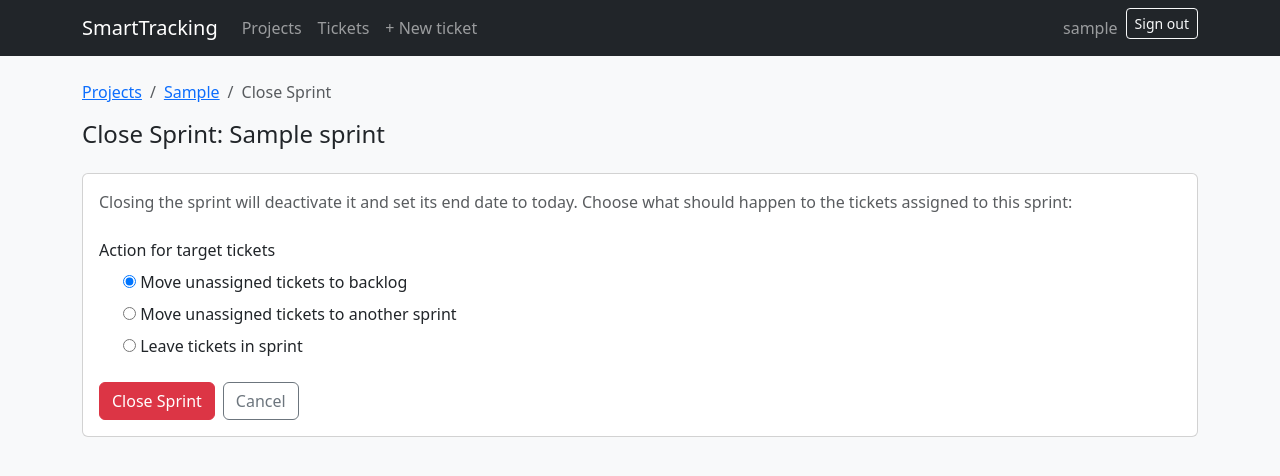
After one commit to mrommel/SmartTracking, a Django app: page /tracking/projects/1/sprints/1/close/ in a window 1280 px wide. The commit adds this page. Shown: the top 476 px of the page. Run offline with Django 5.2, Linux system fonts and the light colour scheme; a user stored in the database is signed in; tables that the repository leaves empty hold one stand-in row (values such as "Sample post").

Commit message:
add close sprint option

```diff
--- a/tracking/forms.py
+++ b/tracking/forms.py
@@ -1,4 +1,5 @@
 from django import forms
+from django.utils.translation import gettext_lazy as _
 
 from .models import Attachment, Comment, Component, Label, Project, Sprint, Ticket, TicketRelation
 
@@ -214,6 +215,48 @@ class SprintDeleteForm(forms.Form):
 			self.fields["sprint"].queryset = project.sprints.all()
 
 
+class SprintCloseForm(forms.Form):
+	"""Close a sprint with options for ticket handling."""
+
+	ACTIONS = [
+		("backlog", _("Move unassigned tickets to backlog")),
+		("sprint", _("Move unassigned tickets to another sprint")),
+		("keep", _("Leave tickets in sprint")),
+	]
+
+	action = forms.ChoiceField(
+		choices=ACTIONS,
+		widget=forms.RadioSelect,
+		label=_("Action for target tickets"),
+		initial="backlog",
+	)
+	target_sprint = forms.ModelChoiceField(
+		queryset=Sprint.objects.none(),
+		label=_("Target sprint"),
+		required=False,
+		empty_label=None,
+	)
+
+	def __init__(self, *args, project=None, exclude_sprint=None, **kwargs):
+		super().__init__(*args, **kwargs)
+		if project is not None:
+			self.fields["target_sprint"].queryset = (
+				project.sprints.all()
+				.filter(
+					is_active=True,
+					created_at__gte=exclude_sprint.created_at
+					if exclude_sprint and exclude_sprint.created_at
+					else None,
+				)
+				.exclude(pk=exclude_sprint.pk)
+				if exclude_sprint
+				else project.sprints.filter(is_active=True).exclude(pk=exclude_sprint.pk)
+			)
+			# Hide the target_sprint field if action is "keep" or "backlog"
+			if self.data and self.data.get("action") in ("keep", "backlog"):
+				self.fields["target_sprint"].widget = forms.HiddenInput()
+
+
 class AttachmentForm(forms.ModelForm):
 	"""Upload an attachment to a ticket."""
 
--- a/tracking/models.py
+++ b/tracking/models.py
@@ -72,6 +72,33 @@ class Sprint(models.Model):
 		return self.is_active and Sprint.objects.filter(
 			project=self.project, is_active=True, pk=self.pk
 		).exists()
+
+	def close(self):
+		"""Close this sprint: deactivate it and set end_date to today."""
+		from django.utils import timezone
+		self.is_active = False
+		self.end_date = timezone.localdate()
+		self.save(update_fields=["is_active", "end_date"])
+
+	def close_with_action(self, action="backlog", target_sprint_id=None):
+		"""Close this sprint with an action for its tickets.
+
+		`action` can be:
+		- "backlog": move unassigned tickets to backlog (sprint=None)
+		- "sprint": move unassigned tickets to target_sprint (needs target_sprint_id)
+		- "keep": leave tickets as-is
+		"""
+		from django.utils import timezone
+		tickets = self.tickets.filter(sprint=self)
+		if action == "backlog":
+			tickets.update(sprint=None)
+		elif action == "sprint":
+			if target_sprint_id:
+				tickets.update(sprint_id=target_sprint_id)
+		# "keep" does nothing to tickets
+		self.is_active = False
+		self.end_date = timezone.localdate()
+		self.save(update_fields=["is_active", "end_date"])
 
 
 class Component(models.Model):
--- a/tracking/templates/tracking/project_detail.html
+++ b/tracking/templates/tracking/project_detail.html
@@ -239,6 +239,7 @@
 						{% if active_sprint.end_date %}
 							<span class="badge bg-secondary">End: {{ active_sprint.end_date }}</span>
 						{% endif %}
+						<a href="{% url 'sprint_close' project.pk active_sprint.pk %}" class="btn btn-sm btn-outline-danger">Close Sprint</a>
 					</div>
 				</div>
 				<p class="text-muted">{{ active_sprint.description }}</p>
--- /dev/null
+++ b/tracking/templates/tracking/sprint_close.html
@@ -0,0 +1,72 @@
+{% extends "tracking/base.html" %}
+
+{% block content %}
+	<nav aria-label="breadcrumb">
+		<ol class="breadcrumb">
+			<li class="breadcrumb-item"><a href="{% url 'project_list' %}">Projects</a></li>
+			<li class="breadcrumb-item"><a href="{% url 'project_detail' project.pk %}?tab=active_sprint">{{ project.key }}</a></li>
+			<li class="breadcrumb-item active">Close Sprint</li>
+		</ol>
+	</nav>
+
+	<div class="d-flex justify-content-between align-items-center mb-4">
+		<h4 class="mb-0">Close Sprint: {{ sprint.name }}</h4>
+	</div>
+
+	<div class="card">
+		<div class="card-body">
+			<p class="text-muted mb-4">
+				Closing the sprint will deactivate it and set its end date to today.
+				Choose what should happen to the tickets assigned to this sprint:
+			</p>
+
+			<form method="post" action="{% url 'sprint_close' project.pk sprint.pk %}">
+				{% csrf_token %}
+
+				<div class="mb-4">
+					<div class="fw-medium mb-2">{{ form.action.label }}</div>
+					{% for subfield in form.action %}
+						<div class="form-check mb-2">
+							{{ subfield.tag }}
+							<label class="form-check-label" for="{{ subfield.id_for_label }}">
+								{{ subfield.choice_label }}
+							</label>
+						</div>
+					{% endfor %}
+					{% if form.action.errors %}
+						<div class="text-danger small">{{ form.action.errors }}</div>
+					{% endif %}
+				</div>
+
+				<div class="mb-4" id="target-sprint-field" style="display: none;">
+					<div class="fw-medium mb-2">{{ form.target_sprint.label }}</div>
+					{{ form.target_sprint }}
+					{% if form.target_sprint.errors %}
+						<div class="text-danger small">{{ form.target_sprint.errors }}</div>
+					{% endif %}
+				</div>
+
+				<div class="d-flex gap-2">
+					<button type="submit" class="btn btn-danger">Close Sprint</button>
+					<a href="{% url 'project_detail' project.pk %}?tab=active_sprint" class="btn btn-outline-secondary">Cancel</a>
+				</div>
+			</form>
+		</div>
+	</div>
+
+	<script>
+	(function() {
+		var actionField = document.querySelector('input[name="action"]');
+		var targetField = document.getElementById('target-sprint-field');
+		function toggleTarget() {
+			if (actionField && actionField.value) {
+				targetField.style.display = actionField.value === 'sprint' ? 'block' : 'none';
+			}
+		}
+		toggleTarget();
+		document.querySelectorAll('input[name="action"]').forEach(function(radio) {
+			radio.addEventListener('change', toggleTarget);
+		});
+	})();
+	</script>
+{% endblock %}
--- a/tracking/urls.py
+++ b/tracking/urls.py
@@ -41,6 +41,7 @@ urlpatterns = [
     path('projects/<int:pk>/components/new/', views.component_create, name='component_create'),
 	path('projects/<int:pk>/sprints/new/', views.sprint_create, name='sprint_create'),
 	path('projects/<int:project_pk>/sprints/<int:sprint_pk>/edit/', views.sprint_edit, name='sprint_edit'),
+	path('projects/<int:project_pk>/sprints/<int:sprint_pk>/close/', views.sprint_close, name='sprint_close'),
     path('components/<int:pk>/edit/', views.component_update, name='component_update'),
     path('components/<int:pk>/delete/', views.component_delete, name='component_delete'),
 ]
--- a/tracking/views.py
+++ b/tracking/views.py
@@ -16,8 +16,8 @@ from django.views.decorators.http import require_POST
 
 from .forms import (
 	AttachmentForm, CommentForm, ComponentDeleteForm, ComponentForm,
-	LabelDeleteForm, LabelForm, ProjectForm, SprintDeleteForm, SprintForm,
-	TicketForm, TicketTransitionForm,
+	LabelDeleteForm, LabelForm, ProjectForm, SprintCloseForm, SprintDeleteForm,
+	SprintForm, TicketForm, TicketTransitionForm,
 )
 from .models import Attachment, Comment, Component, Label, Project, Sprint, Ticket, TicketRelation
 
@@ -546,6 +546,31 @@ def sprint_edit(request, project_pk, sprint_pk):
 
 
 @login_required
+def sprint_close(request, project_pk, sprint_pk):
+	"""Show close sprint confirmation form, or close the sprint with ticket handling options."""
+	sprint = get_object_or_404(Sprint, pk=sprint_pk)
+	project = sprint.project
+	if request.method == "POST":
+		form = SprintCloseForm(request.POST, project=project, exclude_sprint=sprint)
+		if form.is_valid():
+			action = form.cleaned_data["action"]
+			target_sprint_id = None
+			if action == "sprint":
+				target_sprint_id = form.cleaned_data["target_sprint"].pk
+			sprint.close_with_action(action, target_sprint_id)
+			messages.success(request, f"Sprint '{sprint.name}' closed.")
+			return redirect(reverse("project_detail", args=[project.pk]) + "?tab=active_sprint")
+	else:
+		form = SprintCloseForm(project=project, exclude_sprint=sprint)
+	return render(request, "tracking/sprint_close.html", {
+		"title": f"Close sprint — {project.key}",
+		"form": form,
+		"sprint": sprint,
+		"project": project,
+	})
+
+
+@login_required
 def ticket_comment_create(request, pk):
 	"""Add a comment to a ticket."""
 	ticket = get_object_or_404(Ticket, pk=pk)
```
Also changed, not shown: mcp_server.py (+18 -0 lines), tracking/api.py (+39 -0 lines), tracking/tests/test_api.py (+127 -0 lines), tracking/tests/test_models.py (+45 -0 lines).
